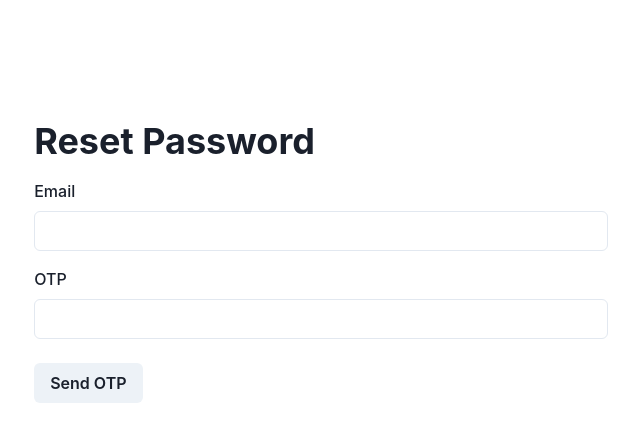
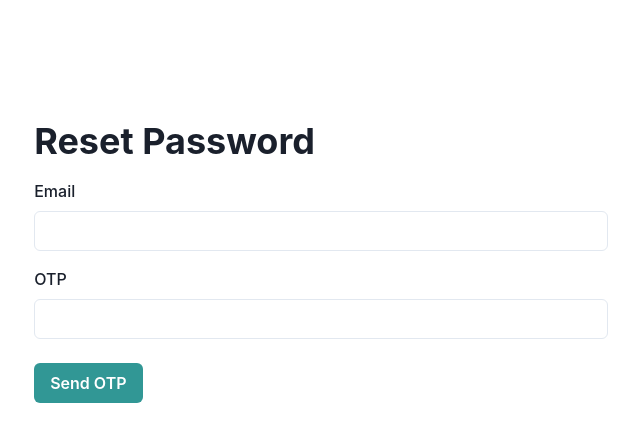
Before and after one commit to ghufronakbar/Lestari-DashboardAdmin-NextJS, a Next.js app: page /forgot-password in a window 1280 px wide. Shown: the top 442 px of the page, without its empty margins (319-959 px from the left). Built offline with nearby package versions, Linux system fonts and the light colour scheme.

Commit message:
Client Front

```diff
--- a/src/pages/forgot-password/index.jsx
+++ b/src/pages/forgot-password/index.jsx
@@ -9,7 +9,6 @@ import {
   Input,
   useToast,
 } from "@chakra-ui/react";
-
 
 import Head from "next/head";
 
@@ -110,7 +109,12 @@ function ForgotPassword() {
                 onChange={(e) => setOtp(e.target.value)}
               />
             </FormControl>
-            <Button mt={6} type="submit">
+            <Button
+              mt={6}
+              type="submit"
+              colorScheme={"teal"}
+              variant={!otp ? "solid" : "outline"}
+            >
               {!otp ? "Send OTP" : "Reset Password"}
             </Button>
           </form>
--- a/src/pages/request-data/index.jsx
+++ b/src/pages/request-data/index.jsx
@@ -55,7 +55,7 @@ function RequestData() {
         <link rel="icon" href="" />
       </Head>{" "}
       <main>
-        <Container>
+        <Container mb={16}>
           <br />
           <br />
           <br />
@@ -103,7 +103,7 @@ function RequestData() {
                 onChange={(e) => setBody(e.target.value)}
               />
             </FormControl>
-            <Button mt={6} type="submit">
+            <Button mt={6} type="submit" colorScheme="teal">
               SUBMIT
             </Button>
           </form>
```
